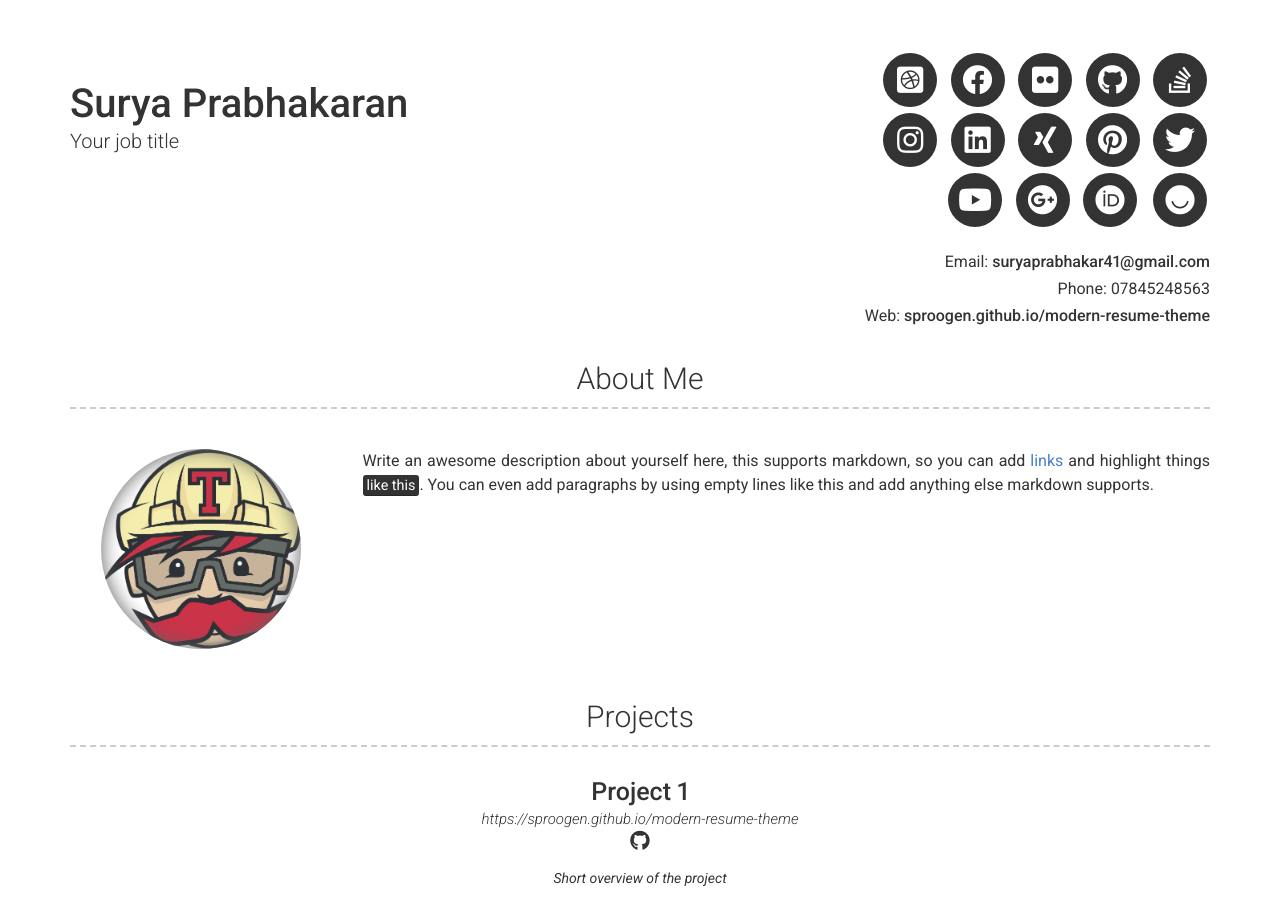
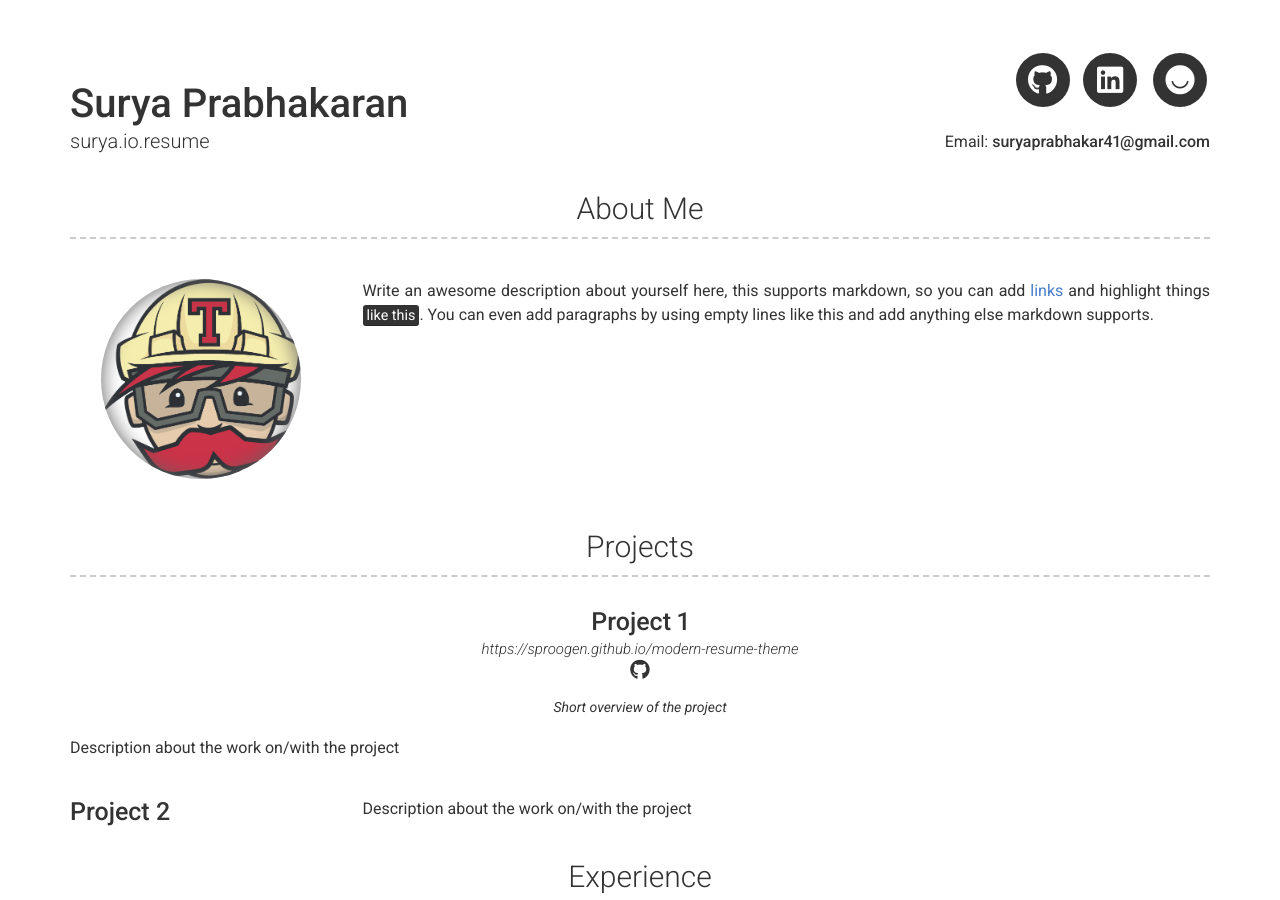
Before and after one commit to suryaprabhakar414/surya.io.resume, a Jekyll site: the page built from index.md, in a window 1280 px wide and 900 px high. Built offline with Jekyll 4.4.1, drawn with Linux system fonts in a browser that asks for light colours; nearby versions of some CDN libraries; part of the change alters nothing that is shown.

Commit message:
Update _config.yml

```diff
--- a/_config.yml
+++ b/_config.yml
@@ -4,25 +4,25 @@ repository: sproogen/modern-resume-theme
 
 # Personal info
 name: Surya Prabhakaran
-title: Your job title
+#title: Your job title
 email: suryaprabhakar41@gmail.com
-phone: 07845248563
-website: sproogen.github.io/modern-resume-theme
+#phone: 07845248563
+#website: sproogen.github.io/modern-resume-theme
 
 # Social links
-twitter_username: jekyllrb
-github_username:  jekyll
-stackoverflow_username: "00000001"
-dribbble_username: jekyll
-facebook_username: jekyll
-flickr_username: jekyll
-instagram_username: jekyll
-linkedin_username: jekyll
-xing_username: jekyll
-pinterest_username: jekyll
-youtube_username: jekyll
-googleplus_username: +jekyll
-orcid_username: 0000-0000-0000-0000
+#twitter_username: jekyllrb
+github_username:  suryaprabhakar41
+#stackoverflow_username: "00000001"
+#dribbble_username: jekyll
+#facebook_username: jekyll
+#flickr_username: jekyll
+#instagram_username: jekyll
+linkedin_username: surya-prabhakaran
+#xing_username: jekyll
+#pinterest_username: jekyll
+#youtube_username: jekyll
+#googleplus_username: +jekyll
+#orcid_username: 0000-0000-0000-0000
 
 # Additional icon links
 additional_links:
```
